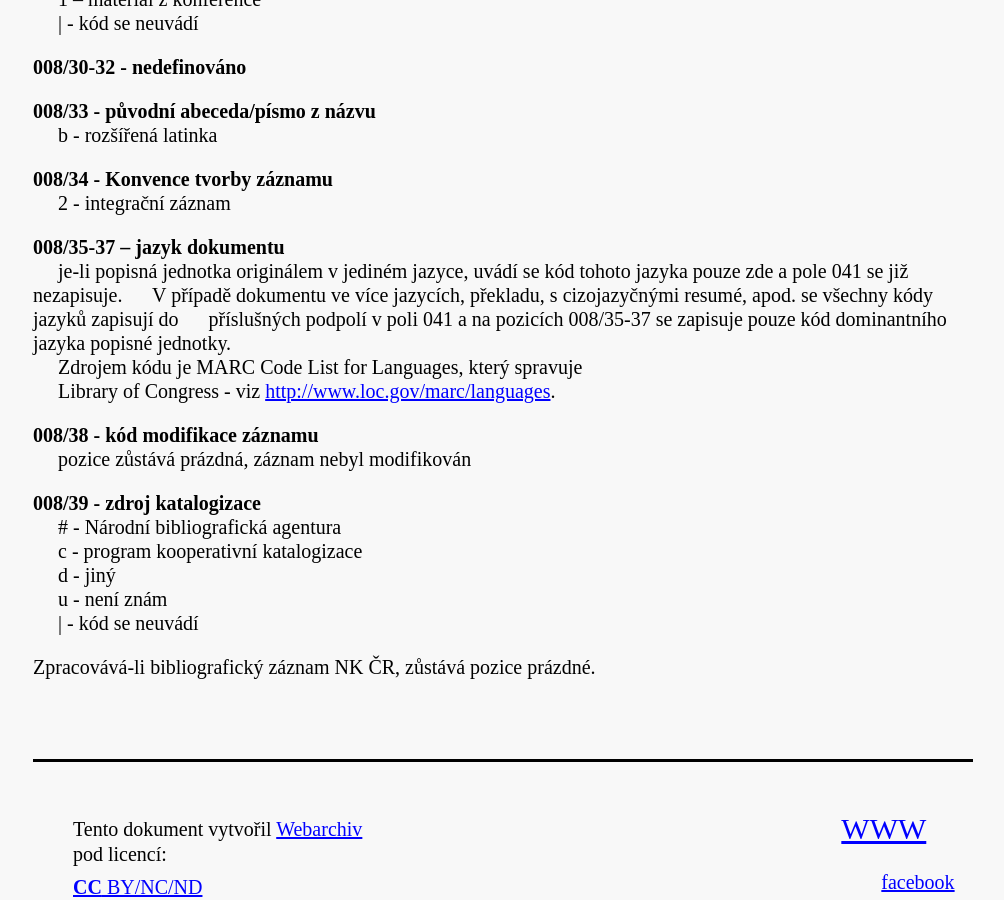
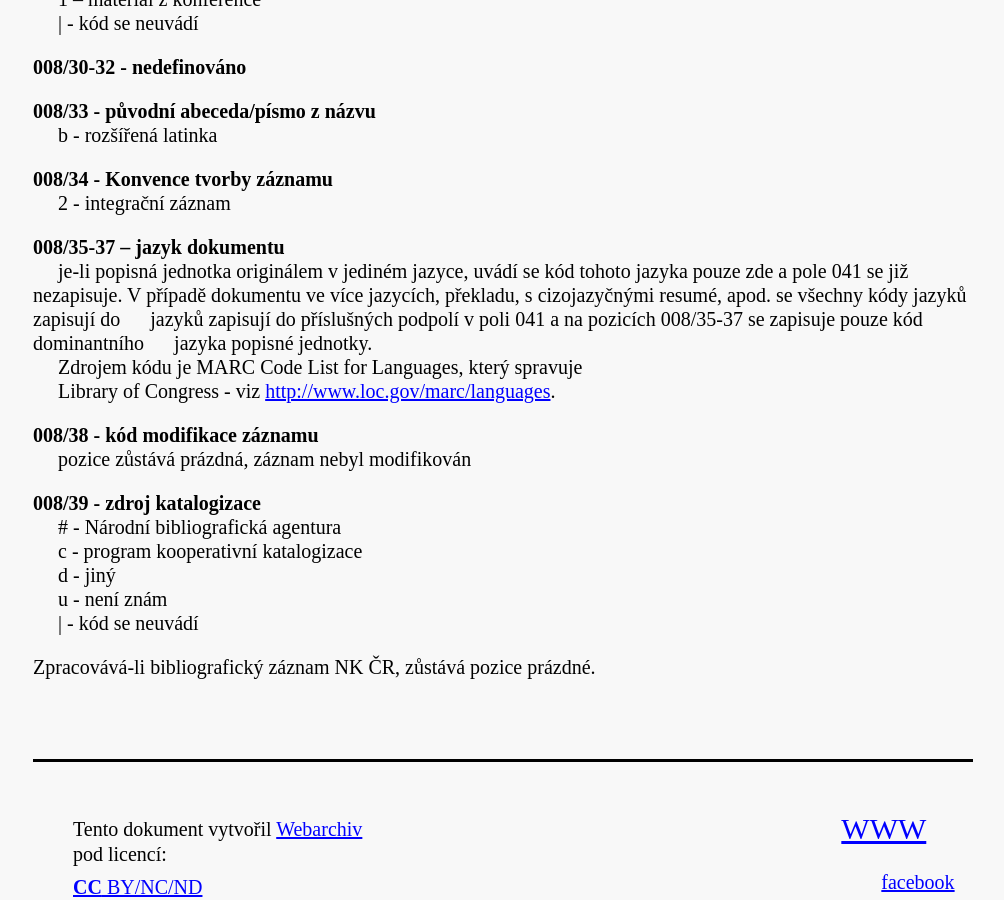
Before and after one commit to WebarchivCZ/katalogizacni-manual, a Jekyll site: the page built from _posts/2017-06-23-kontrolni-pole.md, in a window 1280 px wide and 900 px high, scrolled down 3332 px. Shown: the whole window, without its empty margins (137-1141 px from the left). Built offline with Jekyll 4.4.1, drawn with Linux system fonts in a browser that asks for light colours.

Commit message:
kontrolní pole-doplnění mezery

```diff
--- a/_posts/2017-06-23-kontrolni-pole.md
+++ b/_posts/2017-06-23-kontrolni-pole.md
@@ -162,8 +162,9 @@ U integračních zdrojů se většinou uvádí hodnota **x** nepravidelný.
 &nbsp;&nbsp;&nbsp;&nbsp; 2 - integrační záznam
 
 **008/35-37 – jazyk dokumentu**
-&nbsp;&nbsp;&nbsp;&nbsp; je-li popisná jednotka originálem v jediném jazyce, uvádí se kód tohoto jazyka pouze zde a pole 041 se již nezapisuje.
-&nbsp;&nbsp;&nbsp;&nbsp; V případě dokumentu ve více jazycích, překladu, s cizojazyčnými resumé, apod. se všechny kódy jazyků zapisují do &nbsp;&nbsp;&nbsp;&nbsp; příslušných podpolí v poli 041 a na pozicích 008/35-37 se zapisuje pouze kód dominantního jazyka popisné jednotky.
+&nbsp;&nbsp;&nbsp;&nbsp; je-li popisná jednotka originálem v jediném jazyce, uvádí se kód tohoto jazyka pouze zde a pole 041 se již
+&nbsp;&nbsp;&nbsp;&nbsp; nezapisuje. V případě dokumentu ve více jazycích, překladu, s cizojazyčnými resumé, apod. se všechny kódy jazyků zapisují do &nbsp;&nbsp;&nbsp;&nbsp; jazyků zapisují do příslušných podpolí v poli 041 a na pozicích 008/35-37 se zapisuje pouze kód dominantního
+&nbsp;&nbsp;&nbsp;&nbsp; jazyka popisné jednotky.
 &nbsp;&nbsp;&nbsp;&nbsp; Zdrojem kódu je MARC Code List for Languages, který spravuje
 &nbsp;&nbsp;&nbsp;&nbsp; Library of Congress - viz [http://www.loc.gov/marc/languages](http://www.loc.gov/marc/languages).
 
```
Also changed, not shown: _posts/2017-06-20-nazev.md (+1 -3 lines).
